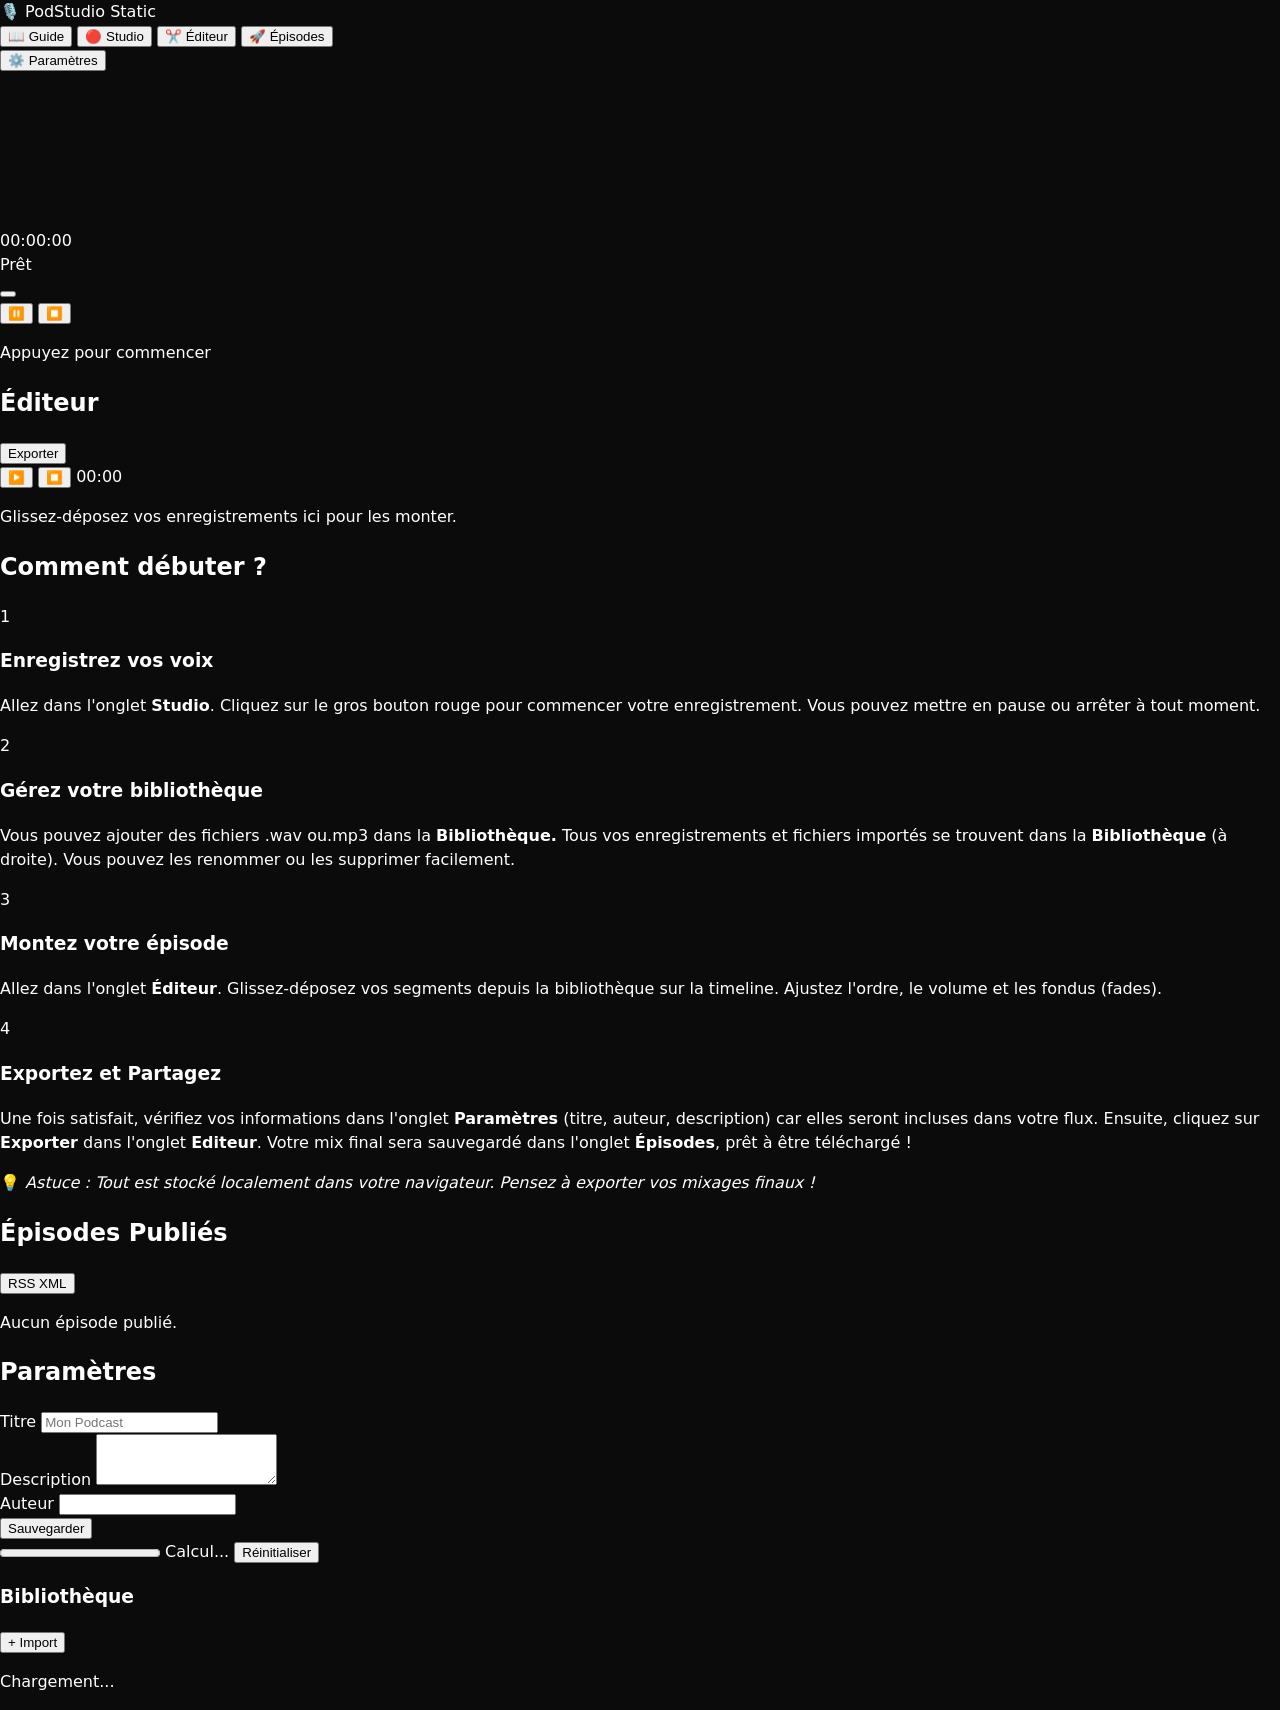
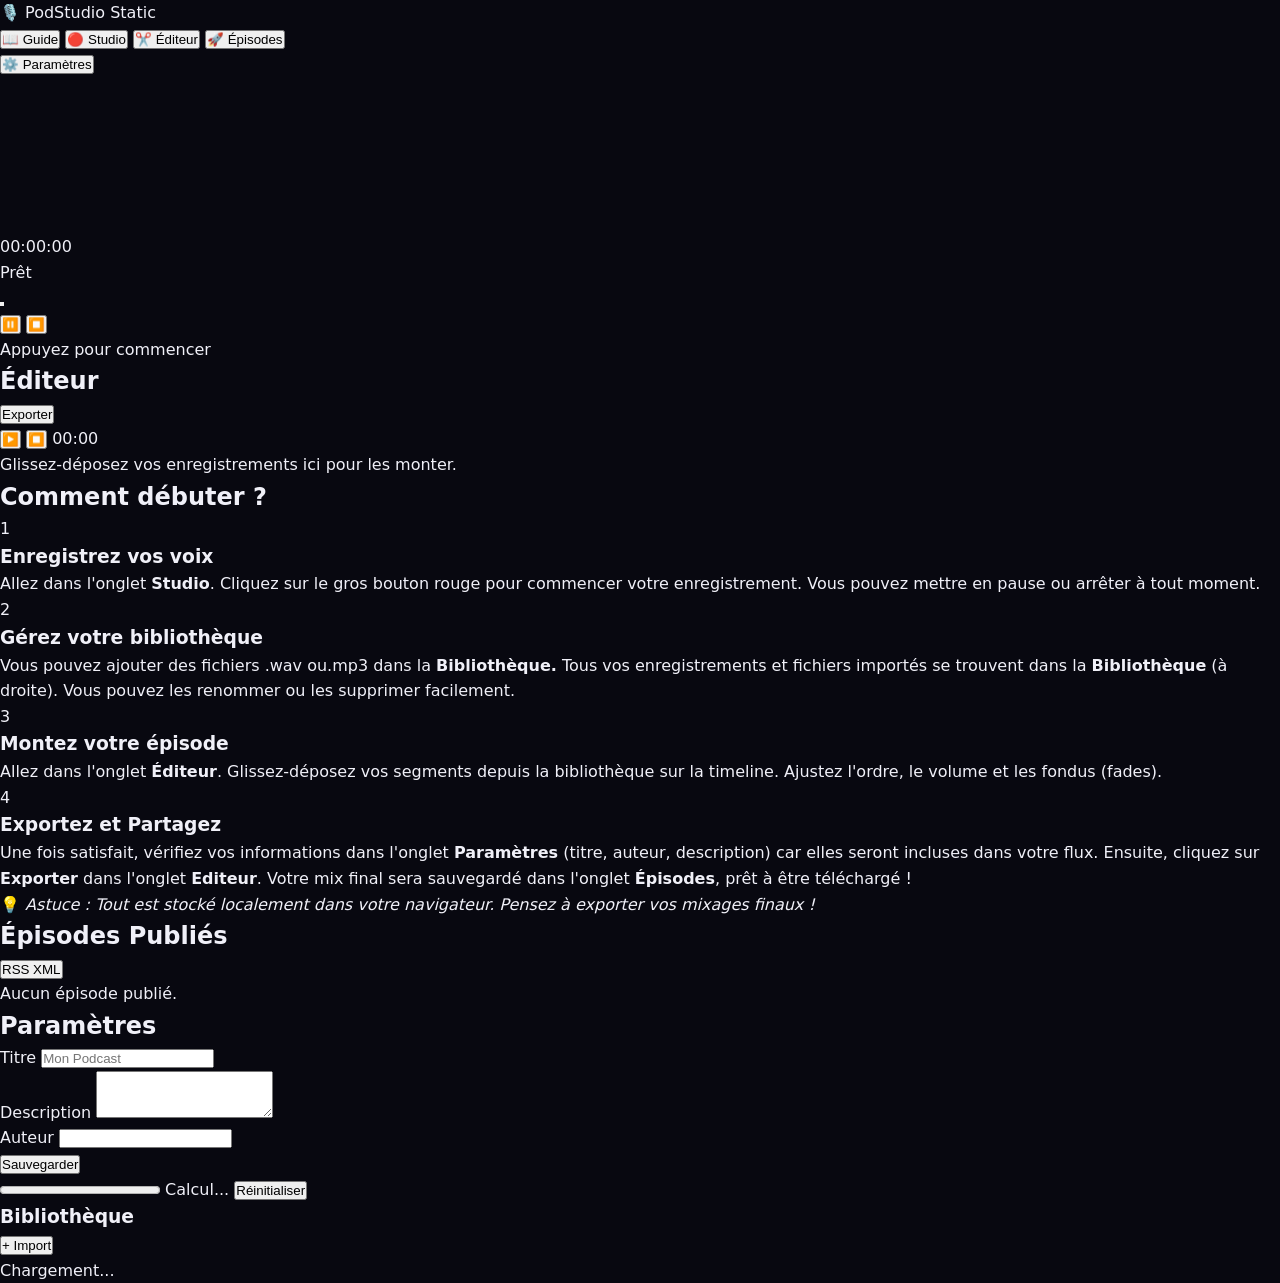

new

--- a/css/variables.css
+++ b/css/variables.css
@@ -1,71 +1,124 @@
+/* =========================================================
+   Google Fonts — Inter
+   ========================================================= */
+@import url('https://fonts.googleapis.com/css2?family=Inter:wght@400;500;600;700;800;900&display=swap');
+
 :root {
-    /* Colors - Premium Dark Theme */
-    --bg-main: #0b0b0b;
-    --bg-secondary: #0b0b0b;
-    /* Unified background for cleaner look */
-    --bg-card: #161618;
-    --bg-card-hover: #202022;
-    --bg-surface: #1e1e1e;
-    /* Visualizer bg etc */
+    /* -------------------------------------------------------
+       Backgrounds — layered for visual depth
+       ------------------------------------------------------- */
+    --bg-main:        #080810;   /* Deepest background */
+    --bg-secondary:   #0f0f17;   /* Sidebar, header */
+    --bg-card:        #15151f;   /* Cards */
+    --bg-card-hover:  #1d1d2a;   /* Card hover */
+    --bg-surface:     #1a1a25;   /* Visualizer, surfaces */
 
-    /* Brand Colors */
-    --primary: #8940fa;
-    /* Vivid Purple */
-    --primary-hover: #a26bfb;
-    --primary-rgb: 137, 64, 250;
+    /* Glass effect */
+    --glass-bg:       rgba(255, 255, 255, 0.04);
+    --glass-border:   rgba(255, 255, 255, 0.08);
+    --glass-blur:     12px;
 
-    --accent: #ff0055;
-    /* Recording Red */
-    --accent-hover: #ff3377;
-    --accent-rgb: 255, 0, 85;
+    /* -------------------------------------------------------
+       Brand Colors
+       ------------------------------------------------------- */
+    --primary:        #8940fa;   /* Vivid Purple */
+    --primary-hover:  #a26bfb;
+    --primary-dim:    rgba(137, 64, 250, 0.12);
+    --primary-glow:   rgba(137, 64, 250, 0.35);
+    --primary-rgb:    137, 64, 250;
 
-    /* Text Colors */
-    --text-main: #ffffff;
-    --text-muted: #888888;
-    --text-dark: #000000;
+    --accent:         #ff0055;   /* Recording Red */
+    --accent-hover:   #ff3377;
+    --accent-dim:     rgba(255, 0, 85, 0.12);
+    --accent-rgb:     255, 0, 85;
 
-    /* Status Colors */
-    --success: #00e676;
-    --warning: #ffb300;
-    --danger: #cf6679;
+    /* -------------------------------------------------------
+       Text Colors
+       ------------------------------------------------------- */
+    --text-main:      #f0f0f8;
+    --text-secondary: #b0b0c0;
+    --text-muted:     #606075;
+    --text-dark:      #000000;
 
-    /* Clip Colors (Anchor.fm style) */
-    --clip-recording: #8940fa;
-    /* Violet */
-    --clip-import: #4ade80;
-    /* Green */
-    --clip-music: #ffb300;
-    /* Amber */
-    --clip-outro: #cf6679;
-    /* Pink */
+    /* -------------------------------------------------------
+       Status Colors
+       ------------------------------------------------------- */
+    --success:        #22d3a5;
+    --warning:        #ffb300;
+    --danger:         #ef4477;
+    --danger-dim:     rgba(239, 68, 119, 0.1);
 
-    /* Layout & Spacing */
-    --header-height: 64px;
-    --gap-layout: 24px;
+    /* -------------------------------------------------------
+       Clip / Track Colors (timeline)
+       ------------------------------------------------------- */
+    --clip-recording: #8940fa;   /* Violet */
+    --clip-import:    #22d3a5;   /* Teal-green */
+    --clip-music:     #ffb300;   /* Amber */
+    --clip-outro:     #ef4477;   /* Pink-red */
+
+    /* -------------------------------------------------------
+       Layout & Spacing
+       ------------------------------------------------------- */
+    --header-height:       60px;
+    --sidebar-width:       200px;
+    --library-width:       360px;
+    --gap-layout:          20px;
+    --gap-sm:              12px;
     --container-max-width: 1400px;
 
-    /* UI Elements */
-    --border-color: #333333;
-    --border-light: rgba(255, 255, 255, 0.1);
+    /* -------------------------------------------------------
+       Borders
+       ------------------------------------------------------- */
+    --border-color:  #252535;
+    --border-light:  rgba(255, 255, 255, 0.07);
+    --border-focus:  var(--primary);
 
-    /* Radius */
-    --radius-sm: 8px;
-    --radius-md: 16px;
-    /* Cards */
-    --radius-lg: 24px;
+    /* -------------------------------------------------------
+       Border Radius
+       ------------------------------------------------------- */
+    --radius-xs:   4px;
+    --radius-sm:   8px;
+    --radius-md:   14px;
+    --radius-lg:   20px;
+    --radius-xl:   28px;
     --radius-full: 9999px;
 
-    /* Shadows */
-    --shadow-sm: 0 4px 6px rgba(0, 0, 0, 0.1);
-    --shadow-md: 0 8px 24px rgba(0, 0, 0, 0.2);
-    --shadow-glow: 0 0 20px rgba(137, 64, 250, 0.3);
+    /* -------------------------------------------------------
+       Shadows
+       ------------------------------------------------------- */
+    --shadow-sm:   0 2px 8px rgba(0, 0, 0, 0.25);
+    --shadow-md:   0 6px 20px rgba(0, 0, 0, 0.35);
+    --shadow-lg:   0 16px 48px rgba(0, 0, 0, 0.5);
+    --shadow-glow: 0 0 24px rgba(137, 64, 250, 0.28);
+    --shadow-red:  0 0 24px rgba(255, 0, 85, 0.28);
 
-    /* Typography */
-    --font-family: 'Inter', system-ui, -apple-system, sans-serif;
-    --font-size-sm: 0.875rem;
+    /* -------------------------------------------------------
+       Typography
+       ------------------------------------------------------- */
+    --font-family:    'Inter', system-ui, -apple-system, sans-serif;
+    --font-mono:      'JetBrains Mono', 'Fira Code', 'Courier New', monospace;
+    --font-size-xs:   0.75rem;
+    --font-size-sm:   0.875rem;
     --font-size-base: 1rem;
-    --font-size-lg: 1.25rem;
-    --font-size-xl: 1.5rem;
+    --font-size-lg:   1.125rem;
+    --font-size-xl:   1.375rem;
+
+    /* -------------------------------------------------------
+       Transitions
+       ------------------------------------------------------- */
+    --transition-fast:   0.15s ease;
+    --transition-base:   0.25s ease;
+    --transition-slow:   0.4s ease;
+    --transition-bounce: 0.3s cubic-bezier(0.34, 1.56, 0.64, 1);
+}
+
+/* =========================================================
+   Base Reset
+   ========================================================= */
+*, *::before, *::after {
+    box-sizing: border-box;
+    margin: 0;
+    padding: 0;
 }
 
 body {
@@ -73,14 +126,17 @@ body {
     color: var(--text-main);
     font-family: var(--font-family);
     margin: 0;
-    line-height: 1.5;
+    line-height: 1.6;
     -webkit-font-smoothing: antialiased;
+    -moz-osx-font-smoothing: grayscale;
 }
 
-/* Scrollbar */
+/* =========================================================
+   Custom Scrollbar
+   ========================================================= */
 ::-webkit-scrollbar {
-    width: 6px;
-    height: 6px;
+    width: 5px;
+    height: 5px;
 }
 
 ::-webkit-scrollbar-track {
@@ -88,10 +144,19 @@ body {
 }
 
 ::-webkit-scrollbar-thumb {
-    background: var(--bg-card-hover);
-    border-radius: 3px;
+    background: var(--border-color);
+    border-radius: var(--radius-full);
 }
 
 ::-webkit-scrollbar-thumb:hover {
-    background: var(--border-color);
+    background: var(--text-muted);
+}
+
+/* =========================================================
+   Focus Visible (Accessibility)
+   ========================================================= */
+:focus-visible {
+    outline: 2px solid var(--primary);
+    outline-offset: 2px;
+    border-radius: var(--radius-xs);
 }
